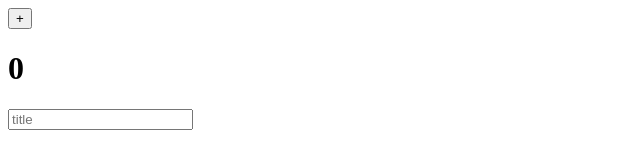
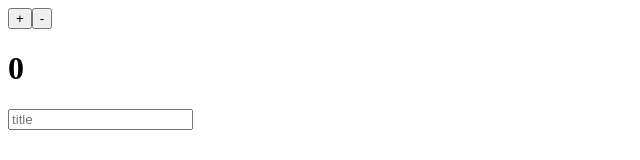
Before and after one commit to FirdavsNazar/React_JS, a React (Create React App) app in the folder React_tutorial/: page / in a window 1280 px wide. Shown: the top 160 px of the page, without its empty margins (0-640 px from the left). Built offline with nearby package versions, Linux system fonts and the light colour scheme.

Commit message:
React_state

```diff
--- a/React_tutorial/src/lesson_4/app.jsx
+++ b/React_tutorial/src/lesson_4/app.jsx
@@ -23,6 +23,7 @@ export default class App extends Component {
 return (
     <div>
         <button onClick={() => this.setState({count: this.state.count + 1})}> + </button>
+        <button onClick={() => this.setState({count: this.state.count - 1})}> - </button>
         <h1>{this.state.count}</h1>
         <h2>{this.state.title}</h2>
     <input onChange={(e) => this.setState({title : e.target.value})} type="text" placeholder='title' />
```
